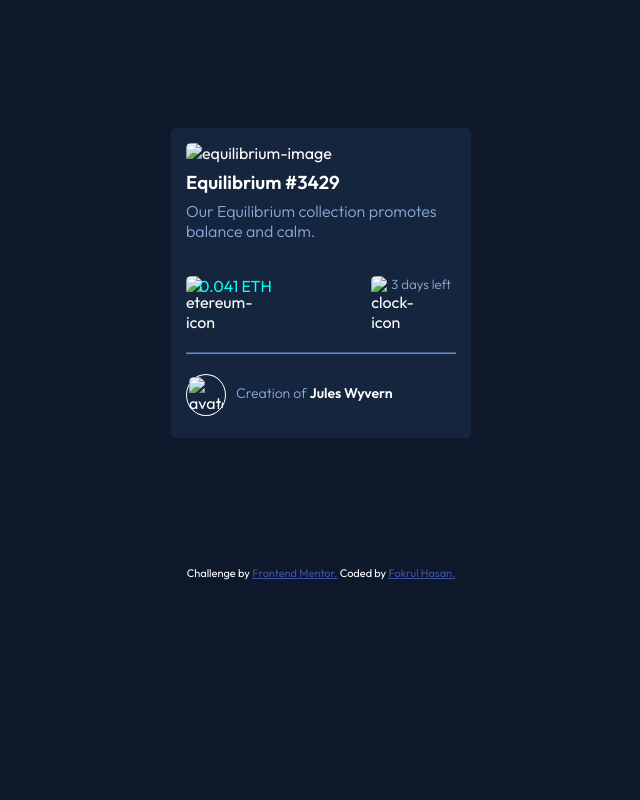
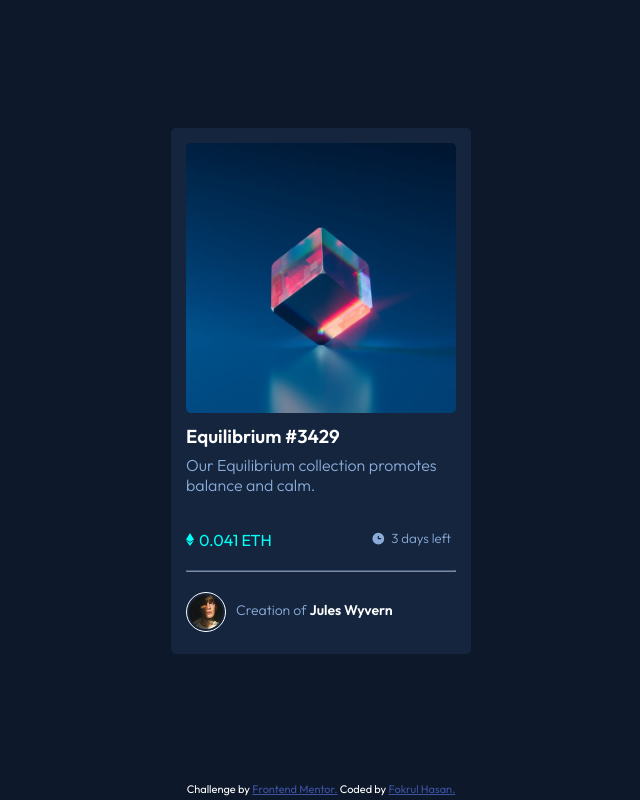
Before and after one commit to hridoyhsn/nft-preview-card, a plain HTML site: page index.html in a window 1280 px wide. Shown: the whole page, without its empty margins (319-959 px from the left). Drawn offline with Linux system fonts and the light colour scheme; the site is published under a folder, as on GitHub Pages, so addresses that start at the root find nothing.

Commit message:
directory error fixed

```diff
--- a/index.html
+++ b/index.html
@@ -20,7 +20,7 @@
 
     <!-- 1st element (image) -->
     <div class="main-img">
-      <img src="/images/image-equilibrium.jpg" alt="equilibrium-image">
+      <img src="images/image-equilibrium.jpg" alt="equilibrium-image">
     </div>
 
     <!-- 2nd element (description) -->
@@ -33,13 +33,13 @@
     <div class="info">
       <div class="sec1">
         <div class="eth-icon">
-          <img src="/images/icon-ethereum.svg" alt="etereum-icon">
+          <img src="images/icon-ethereum.svg" alt="etereum-icon">
         </div>
         <h4>0.041 ETH</h4>
       </div>
       <div class="sec2">
         <div class="sec2-icon">
-          <img src="/images/icon-clock.svg" alt="clock-icon">
+          <img src="images/icon-clock.svg" alt="clock-icon">
         </div>
         <h5>3 days left</h5>
       </div>
@@ -50,7 +50,7 @@
     <!-- 4th element (author) -->
     <div class="author">
       <div class="author-profile">
-        <img src="/images/image-avatar.png" alt="avatar">
+        <img src="images/image-avatar.png" alt="avatar">
       </div>
       <p>Creation of <strong>Jules Wyvern</strong> </p>
   </div>
```
